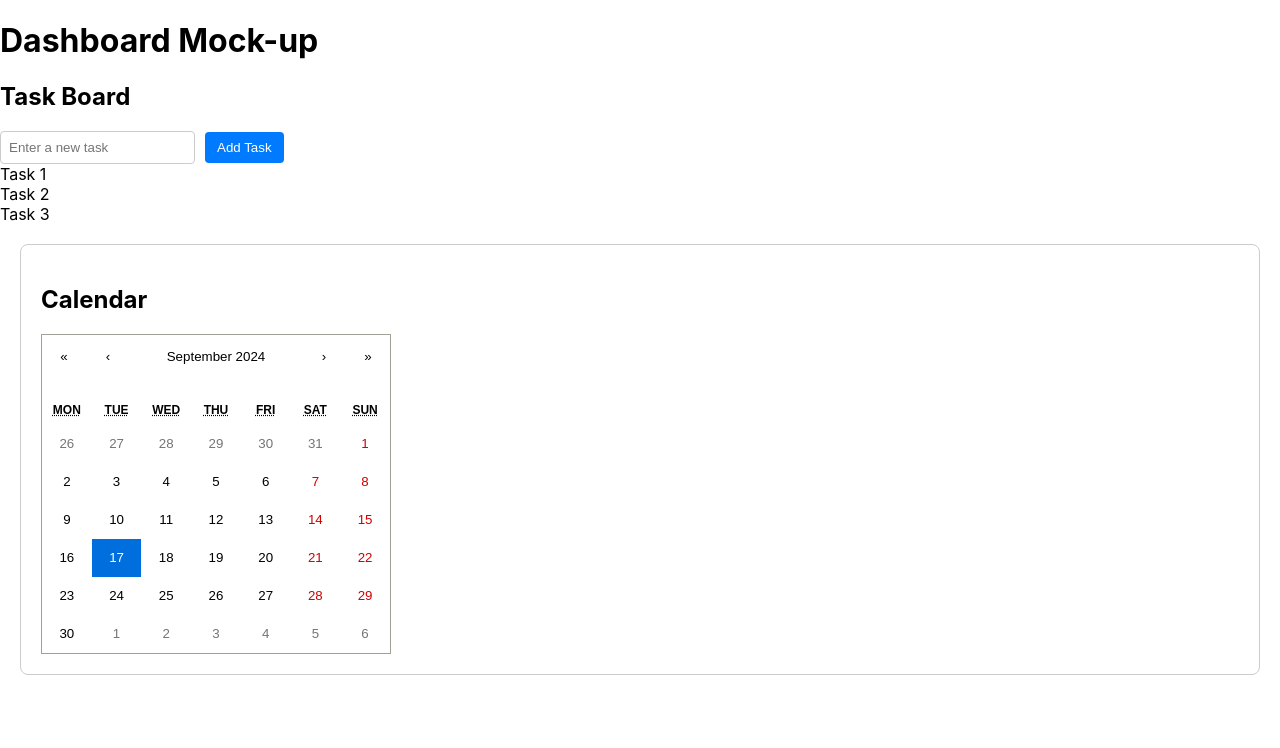
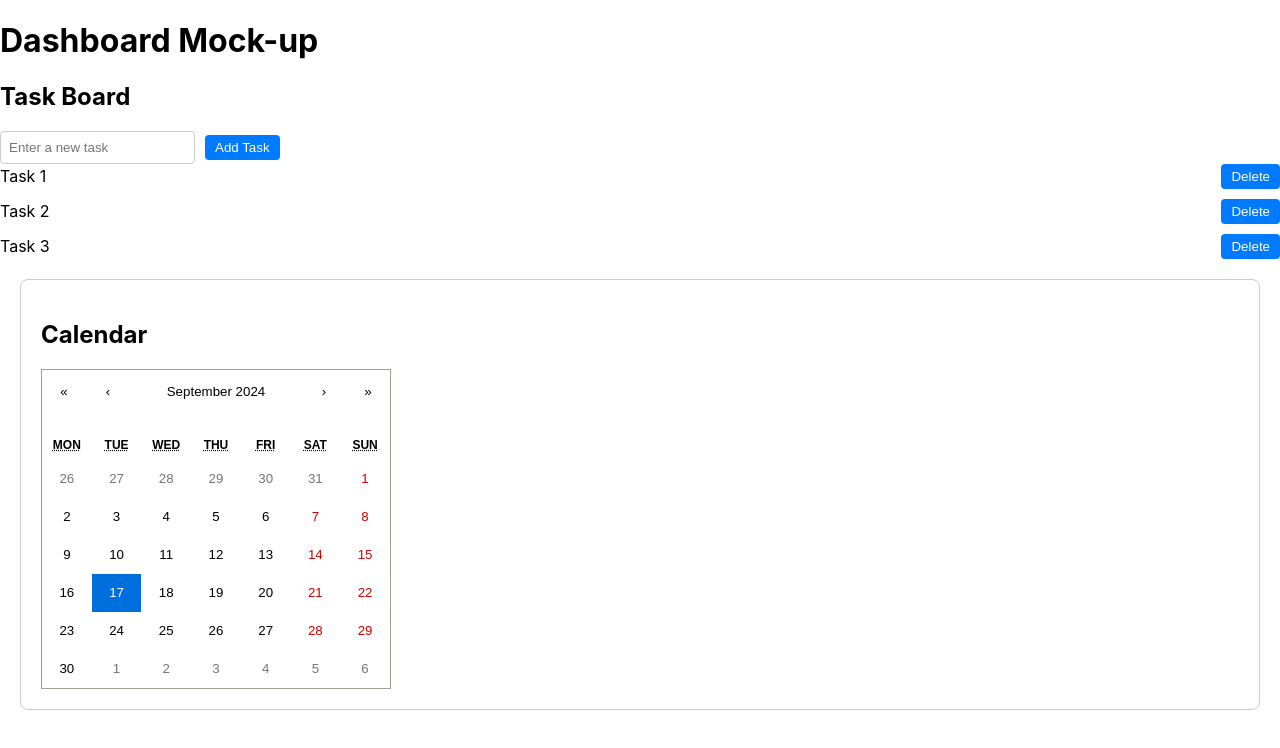
Before and after one commit to Webbie597/555Webbie, a React (Create React App) app: page / in a window 1280 px wide. Shown: the top 748 px of the page. Built offline with nearby package versions, Linux system fonts and the light colour scheme.

Commit message:
navigation bar added

```diff
--- a/src/App.css
+++ b/src/App.css
@@ -24,3 +24,28 @@
   border: 1px solid #ccc;
   border-radius: 8px;
 }
+
+.task-board .task {
+  display: flex;
+  justify-content: space-between;
+  align-items: center;
+  margin-bottom: 10px;
+}
+
+.task-board .task input {
+  flex-grow: 1;
+  margin-right: 10px;
+}
+
+.task-board button {
+  padding: 5px 10px;
+  border-radius: 4px;
+  background-color: #007BFF;
+  color: white;
+  border: none;
+  cursor: pointer;
+}
+
+.task-board button:hover {
+  background-color: #0056b3;
+}
--- a/src/TaskBoard.js
+++ b/src/TaskBoard.js
@@ -1,14 +1,37 @@
 import React, { useState } from 'react';
 
 const TaskBoard = () => {
-    const [tasks, setTasks] = useState(["Task 1", "Task 2", "Task 3"]);
+    const [tasks, setTasks] = useState([
+        { text: "Task 1", isEditing: false },
+        { text: "Task 2", isEditing: false },
+        { text: "Task 3", isEditing: false }
+    ]);
     const [newTask, setNewTask] = useState("");
 
     const addTask = () => {
         if (newTask.trim()) {
-            setTasks([...tasks, newTask]);
+            setTasks([...tasks, { text: newTask, isEditing: false }]);
             setNewTask("");
         }
+    };
+
+    const editTask = (index) => {
+        const updatedTasks = tasks.map((task, i) => (
+            i === index ? { ...task, isEditing: !task.isEditing } : task
+        ));
+        setTasks(updatedTasks);
+    };
+
+    const updateTaskText = (index, newText) => {
+        const updatedTasks = tasks.map((task, i) => (
+            i === index ? { ...task, text: newText, isEditing: false } : task
+        ));
+        setTasks(updatedTasks);
+    };
+
+    const deleteTask = (index) => {
+        const updatedTasks = tasks.filter((_, i) => i !== index);
+        setTasks(updatedTasks);
     };
 
     return (
@@ -23,7 +46,18 @@ const TaskBoard = () => {
             <button onClick={addTask}>Add Task</button>
             <div className="task-list">
                 {tasks.map((task, index) => (
-                    <div key={index} className="task">{task}</div>
+                    <div key={index} className="task">
+                        {task.isEditing ? (
+                            <input
+                                type="text"
+                                value={task.text}
+                                onChange={(e) => updateTaskText(index, e.target.value)}
+                            />
+                        ) : (
+                            <span onClick={() => editTask(index)}>{task.text}</span>
+                        )}
+                        <button onClick={() => deleteTask(index)}>Delete</button>
+                    </div>
                 ))}
             </div>
         </div>
```
Also changed, not shown: src/NavBar.js (added).
